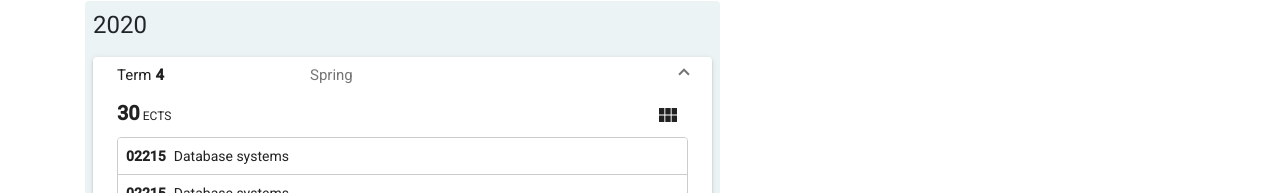
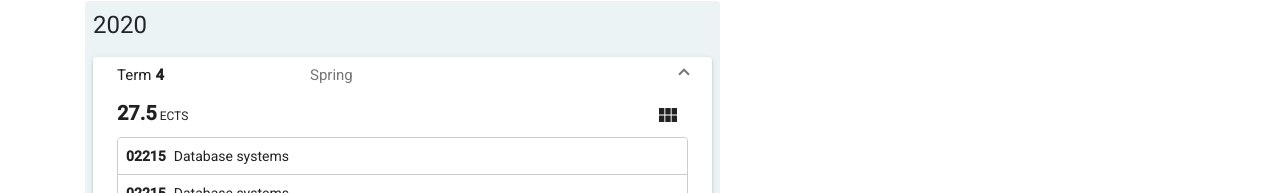
Before and after one commit to Sn0oze/studyPlanner, an Angular app in the folder study-planner-app/: page /planner in a window 1280 px wide. Shown: the part 682-875 px from the top of the page. Built offline with nearby package versions, Linux system fonts and the light colour scheme.

Commit message:
added point total pipe

```diff
--- a/study-planner-app/src/app/planner/components/term-group/term-group.component.html
+++ b/study-planner-app/src/app/planner/components/term-group/term-group.component.html
@@ -11,7 +11,7 @@
       <mat-panel-description>{{term.placement}}</mat-panel-description>
     </mat-expansion-panel-header>
     <div class="d-flex align-items-center justify-content-between mb-1">
-      <span class="points-count font-weight-bold">30</span>
+      <span class="points-count font-weight-bold">{{group | pointTotal: term.order}}</span>
       <button
         mat-icon-button
         [matTooltip]="listMode | termDisplayModeHint"
```
